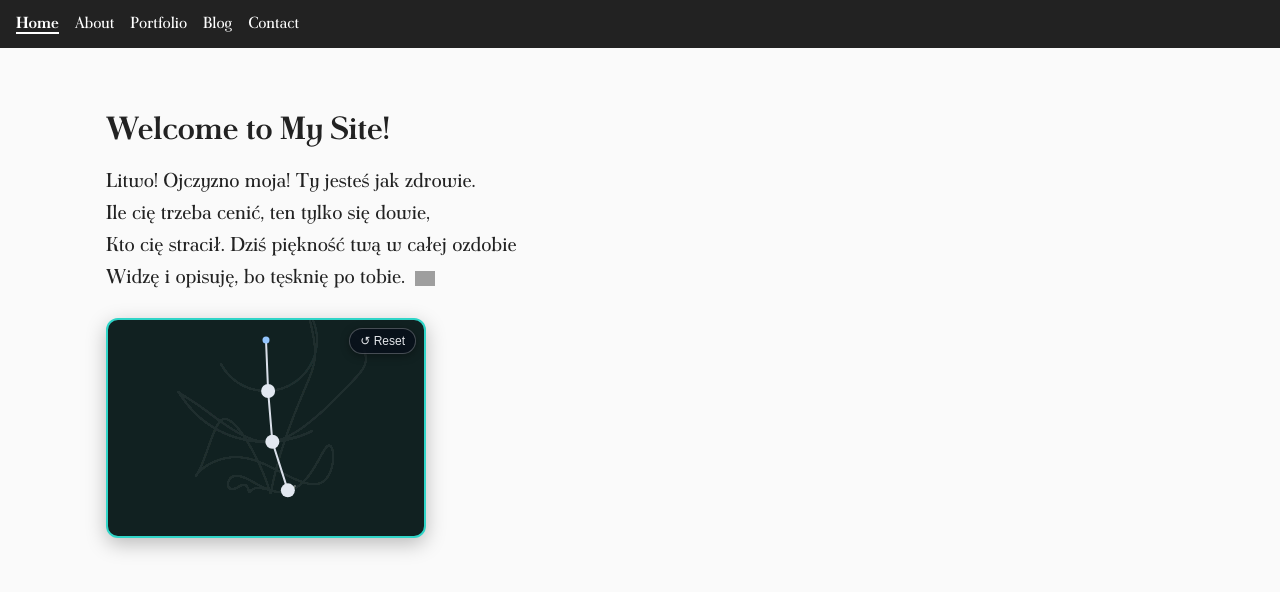
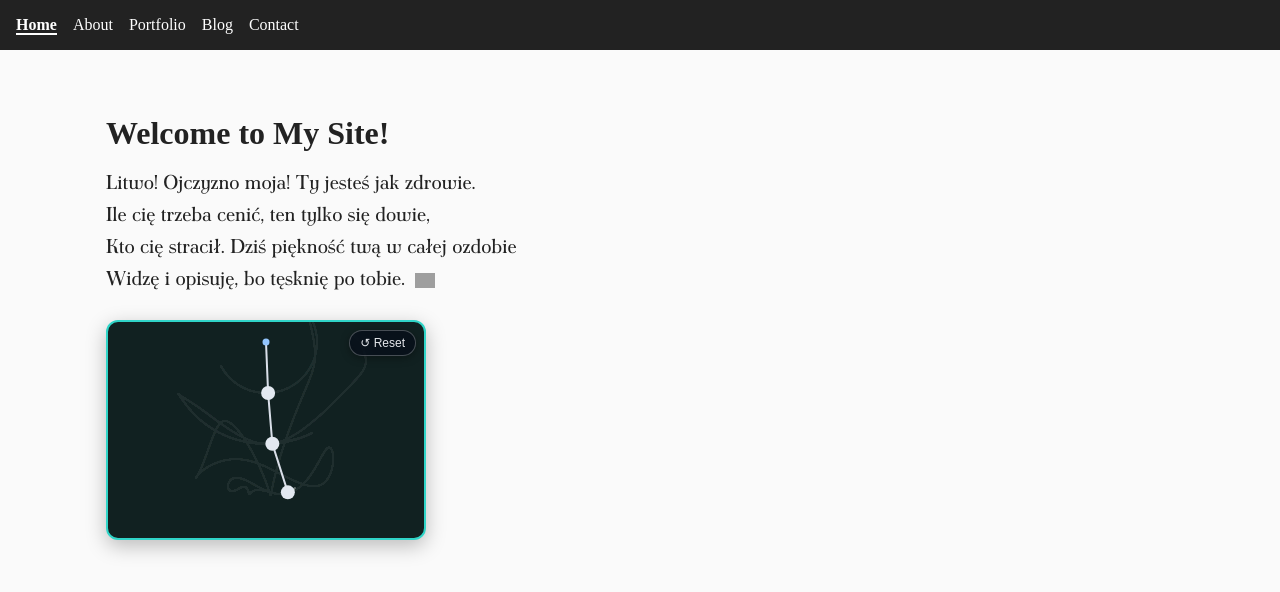
Before and after one commit to aleksygluchow/project03, a Next.js app: page / in a window 1280 px wide. Shown: the top 592 px of the page. Built offline with nearby package versions, Linux system fonts and the light colour scheme; grey boxes are pictures that could not be loaded; a web font is replaced by a local one.

Commit message:
tRIPLE PENDULUM

```diff
--- a/src/styles/globals.css
+++ b/src/styles/globals.css
@@ -45,7 +45,7 @@ body {
 }
 
 body {
-  font-family: 'Antykwa Poltawskiego', serif;
+  font-family: serif;
 }
 
 p {
```
